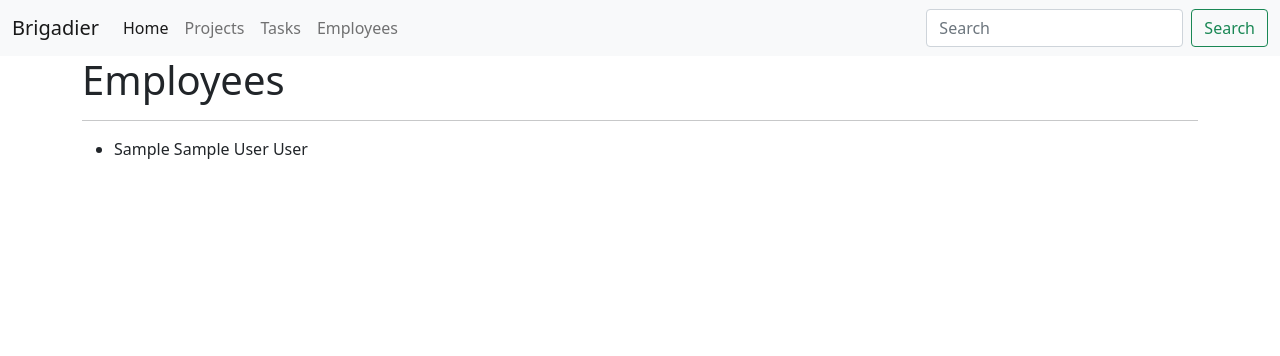
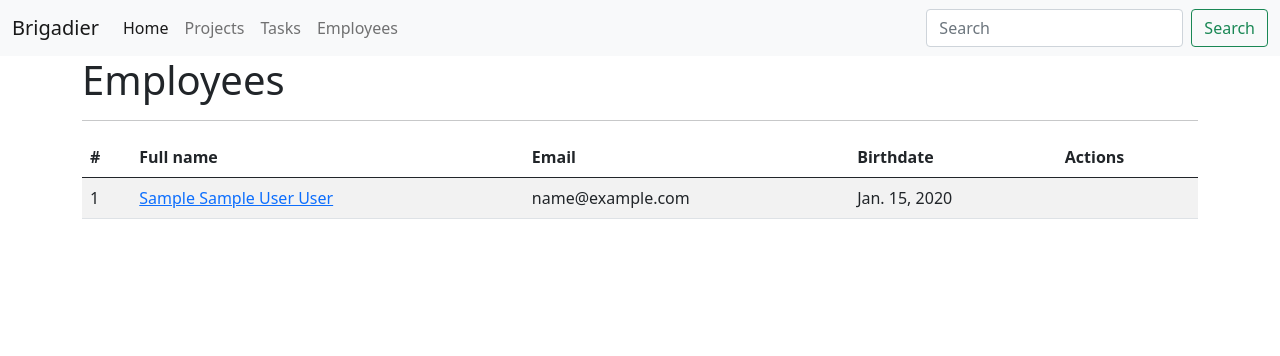
Before and after one commit to avoevodin/brigadier, a Django app: page /employees/ in a window 1280 px wide. Shown: the top 356 px of the page. Run offline with Django 3.2, Linux system fonts and the light colour scheme; tables that the repository leaves empty hold one stand-in row (values such as "Sample post").

Commit message:
* added employees detail view * added employees list view * #1

```diff
--- a/brigadier/employees/templates/employee_list.html
+++ b/brigadier/employees/templates/employee_list.html
@@ -5,9 +5,26 @@
 {% block container %}
     <h1>{% translate 'Employees' %}</h1>
     <hr>
-    <ul>
+    <table class="table table-striped table-hover">
+        <thead>
+        <tr>
+            <th>#</th>
+            <th>{% translate 'Full name' %}</th>
+            <th>{% translate 'Email' %}</th>
+            <th>{% translate 'Birthdate' %}</th>
+            <th>{% translate 'Actions' %}</th>
+        </tr>
+        </thead>
+        <tbody>
         {% for employee in employee_list %}
-            <li>{{ employee.full_name }}</li>
+            <tr>
+                <td>{{ employee.id }}</td>
+                <td><a href="{% url 'employees:detail' employee.id %}">{{ employee.full_name }}</a></td>
+                <td>{{ employee.email }}</td>
+                <td>{{ employee.birthdate }}</td>
+                <td></td>
+            </tr>
         {% endfor %}
-    </ul>
+        </tbody>
+    </table>
 {% endblock %}
--- a/brigadier/employees/urls.py
+++ b/brigadier/employees/urls.py
@@ -1,8 +1,9 @@
 from django.urls import path
 
-from .views import EmployeeListView
+from .views import EmployeeListView, EmployeeDetailView
 
 app_name = 'employees'
 urlpatterns = [
-    path('', EmployeeListView.as_view(), name='employees')
+    path('', EmployeeListView.as_view(), name='list'),
+    path('<int:pk>/', EmployeeDetailView.as_view(), name='detail'),
 ]
--- a/brigadier/employees/views.py
+++ b/brigadier/employees/views.py
@@ -10,3 +10,11 @@ class EmployeeListView(generic.ListView):
     """
     model = Employee
     template_name = 'employee_list.html'
+
+
+class EmployeeDetailView(generic.DetailView):
+    """
+    todo()
+    """
+    model = Employee
+    template_name = 'employee_detail.html'
--- a/brigadier/templates/nav.html
+++ b/brigadier/templates/nav.html
@@ -19,7 +19,7 @@
                     <a class="nav-link" href="#">{% translate 'Tasks' %}</a>
                 </li>
                  <li class="nav-item">
-                    <a class="nav-link" href="{% url 'employees:employees' %}">{% translate 'Employees' %}</a>
+                    <a class="nav-link" href="{% url 'employees:list' %}">{% translate 'Employees' %}</a>
                 </li>
             </ul>
             <form class="d-flex">
```
Also changed, not shown: brigadier/employees/templates/employee_detail.html (added, +53 -0 lines).
